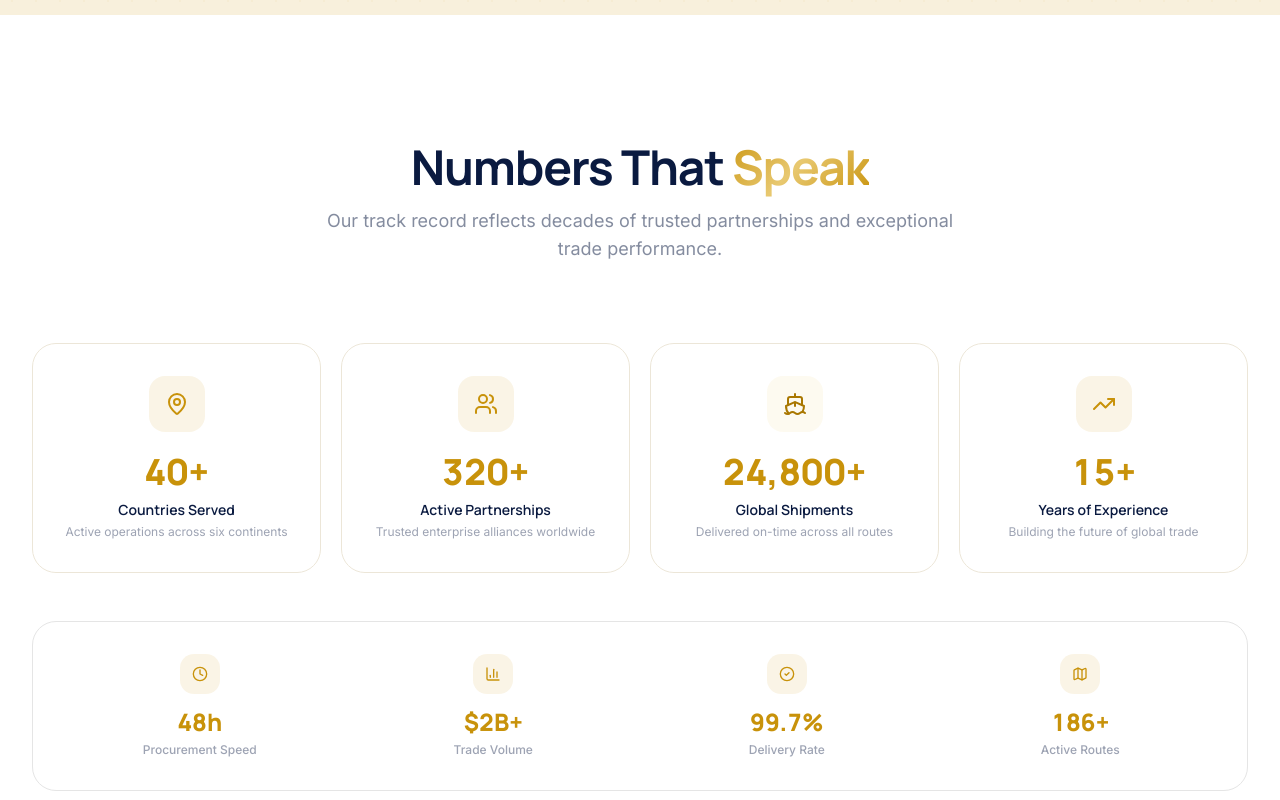
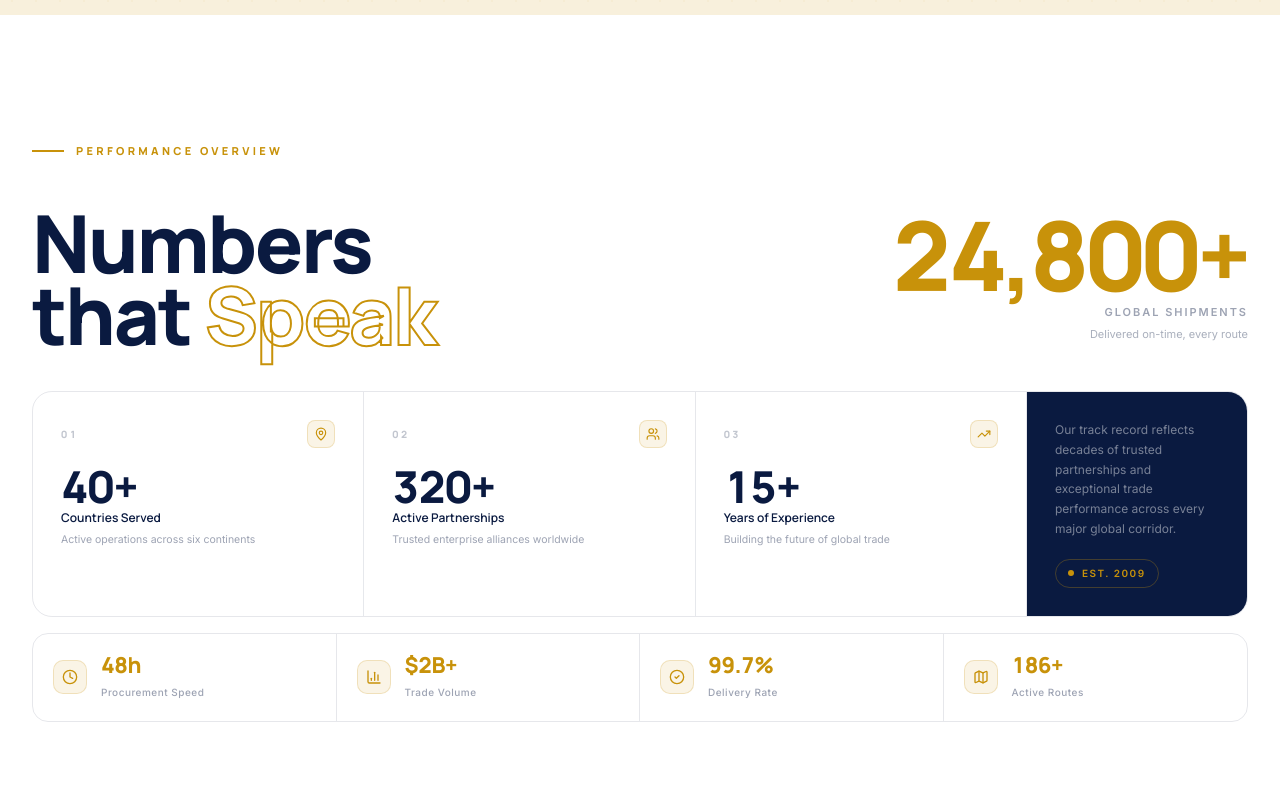
Before and after one commit to anskp/Excalibur_General_Trading, a Next.js app: page / in a window 1280 px wide. Shown: the part 3600-4400 px from the top of the page. Built offline with nearby package versions, Linux system fonts and the light colour scheme.

Commit message:
Restructure the StatsSection layout into a three distinct zones that each have a completely different visual grammar type layout structure

```diff
--- /dev/null
+++ b/backup-designs/StatsSection.jsx
@@ -0,0 +1,119 @@
+'use client';
+import { ScrollReveal, CounterAnimation } from './ScrollReveal';
+import { BarChart3, CheckCircle2, Clock, Map, MapPin, Ship, TrendingUp, Users } from 'lucide-react';
+
+const stats = [
+    {
+        icon: MapPin,
+        value: 40,
+        suffix: '+',
+        label: 'Countries Served',
+        description: 'Active operations across six continents',
+        color: 'gold',
+    },
+    {
+        icon: Users,
+        value: 320,
+        suffix: '+',
+        label: 'Active Partnerships',
+        description: 'Trusted enterprise alliances worldwide',
+        color: 'gold',
+    },
+    {
+        icon: Ship,
+        value: 24800,
+        suffix: '+',
+        label: 'Global Shipments',
+        description: 'Delivered on-time across all routes',
+        color: 'olive',
+    },
+    {
+        icon: TrendingUp,
+        value: 15,
+        suffix: '+',
+        label: 'Years of Experience',
+        description: 'Building the future of global trade',
+        color: 'gold',
+    },
+];
+
+const secondaryStats = [
+    { value: 48, suffix: 'h', label: 'Procurement Speed', icon: Clock },
+    { value: 2, suffix: 'B+', prefix: '$', label: 'Trade Volume', icon: BarChart3 },
+    { value: 99, suffix: '.7%', label: 'Delivery Rate', icon: CheckCircle2 },
+    { value: 186, suffix: '+', label: 'Active Routes', icon: Map },
+];
+
+const colorConfig = {
+    gold: { icon: 'bg-gold/10 text-gold', glow: 'shadow-gold/8' },
+    olive: { icon: 'bg-gold-light/10 text-gold-dark', glow: 'shadow-gold/8' },
+};
+
+export function StatsSection() {
+    return (<section className="relative py-24 lg:py-32">
+      {/* Subtle background gradient */}
+      <div className="absolute inset-0 bg-white"/>
+
+      <div className="relative max-w-7xl mx-auto px-4 sm:px-6 lg:px-8">
+        <ScrollReveal className="text-center mb-16 lg:mb-20">
+          {/* <div className="inline-flex items-center gap-2 px-4 py-1.5 rounded-full glass border border-gold/20 mb-6">
+            <div className="w-1.5 h-1.5 rounded-full bg-gold"/>
+            <span className="text-xs font-semibold uppercase tracking-[0.2em] text-charcoal/60">
+              Company Strength
+            </span>
+          </div> */}
+          <h2 className="text-3xl sm:text-4xl lg:text-5xl font-bold tracking-tight text-charcoal">
+            Numbers That
+            <span className="text-gradient-gold"> Speak</span>
+          </h2>
+          <p className="mt-4 text-base lg:text-lg text-charcoal/50 max-w-2xl mx-auto">
+            Our track record reflects decades of trusted partnerships and exceptional trade performance.
+          </p>
+        </ScrollReveal>
+
+        {/* Primary Stats Grid */}
+        <div className="grid grid-cols-1 sm:grid-cols-2 lg:grid-cols-4 gap-5 mb-12">
+          {stats.map((stat, index) => {
+            const config = colorConfig[stat.color];
+            const Icon = stat.icon;
+            return (<ScrollReveal key={stat.label} delay={index * 0.1}>
+                <div className={`group glass-card rounded-3xl p-6 lg:p-8 text-center border border-transparent hover:border-gold/20 transition-all duration-500 hover:-translate-y-1 hover:shadow-lg ${config.glow}`}>
+                  <div className={`inline-flex items-center justify-center w-14 h-14 rounded-2xl ${config.icon} mb-5 transition-transform duration-300 group-hover:scale-110`}>
+                    <Icon className="w-6 h-6"/>
+                  </div>
+                  <div className="mb-2">
+                    <CounterAnimation value={stat.value} suffix={stat.suffix} prefix={''} className="text-3xl lg:text-4xl font-extrabold text-gold font-display"/>
+                  </div>
+                  <h3 className="text-sm font-semibold text-charcoal mb-1">
+                    {stat.label}
+                  </h3>
+                  <p className="text-xs text-charcoal/40">
+                    {stat.description}
+                  </p>
+                </div>
+              </ScrollReveal>);
+        })}
+        </div>
+
+        {/* Secondary Stats - horizontal bar */}
+        <ScrollReveal delay={0.3}>
+          <div className="bg-white rounded-3xl p-6 lg:p-8 border border-[#E5E5E5]">
+            <div className="grid grid-cols-2 lg:grid-cols-4 gap-6">
+              {secondaryStats.map((stat) => {
+                const Icon = stat.icon;
+                return (<div key={stat.label} className="text-center">
+                  <div className="mx-auto mb-3 flex h-10 w-10 items-center justify-center rounded-xl bg-gold/10 text-gold">
+                    <Icon className="h-4 w-4" />
+                  </div>
+                  <CounterAnimation value={stat.value} suffix={stat.suffix} prefix={'prefix' in stat ? stat.prefix || '' : ''} className="text-2xl font-extrabold text-gold font-display"/>
+                  <p className="text-xs text-charcoal/40 mt-1 font-medium">{stat.label}</p>
+                </div>);
+              })}
+            </div>
+          </div>
+        </ScrollReveal>
+      </div>
+
+      <div className="section-divider mt-24 lg:mt-32"/>
+    </section>);
+}
--- a/src/components/excalibur/StatsSection.jsx
+++ b/src/components/excalibur/StatsSection.jsx
@@ -2,14 +2,14 @@
 import { ScrollReveal, CounterAnimation } from './ScrollReveal';
 import { BarChart3, CheckCircle2, Clock, Map, MapPin, Ship, TrendingUp, Users } from 'lucide-react';
 
-const stats = [
+const primaryStats = [
     {
         icon: MapPin,
         value: 40,
         suffix: '+',
         label: 'Countries Served',
         description: 'Active operations across six continents',
-        color: 'gold',
+        index: '01',
     },
     {
         icon: Users,
@@ -17,15 +17,7 @@ const stats = [
         suffix: '+',
         label: 'Active Partnerships',
         description: 'Trusted enterprise alliances worldwide',
-        color: 'gold',
-    },
-    {
-        icon: Ship,
-        value: 24800,
-        suffix: '+',
-        label: 'Global Shipments',
-        description: 'Delivered on-time across all routes',
-        color: 'olive',
+        index: '02',
     },
     {
         icon: TrendingUp,
@@ -33,87 +25,150 @@ const stats = [
         suffix: '+',
         label: 'Years of Experience',
         description: 'Building the future of global trade',
-        color: 'gold',
+        index: '03',
     },
 ];
 
 const secondaryStats = [
-    { value: 48, suffix: 'h', label: 'Procurement Speed', icon: Clock },
-    { value: 2, suffix: 'B+', prefix: '$', label: 'Trade Volume', icon: BarChart3 },
-    { value: 99, suffix: '.7%', label: 'Delivery Rate', icon: CheckCircle2 },
-    { value: 186, suffix: '+', label: 'Active Routes', icon: Map },
+    { value: 48,  suffix: 'h',   label: 'Procurement Speed', icon: Clock },
+    { value: 2,   suffix: 'B+', prefix: '$', label: 'Trade Volume', icon: BarChart3 },
+    { value: 99,  suffix: '.7%', label: 'Delivery Rate', icon: CheckCircle2 },
+    { value: 186, suffix: '+',   label: 'Active Routes', icon: Map },
 ];
 
-const colorConfig = {
-    gold: { icon: 'bg-gold/10 text-gold', glow: 'shadow-gold/8' },
-    olive: { icon: 'bg-gold-light/10 text-gold-dark', glow: 'shadow-gold/8' },
-};
-
 export function StatsSection() {
-    return (<section className="relative py-24 lg:py-32">
-      {/* Subtle background gradient */}
-      <div className="absolute inset-0 bg-white"/>
+    return (
+        <section className="relative py-24 lg:py-32 overflow-hidden">
+            <div className="absolute inset-0 bg-white" />
 
             <div className="relative max-w-7xl mx-auto px-4 sm:px-6 lg:px-8">
-        <ScrollReveal className="text-center mb-16 lg:mb-20">
-          {/* <div className="inline-flex items-center gap-2 px-4 py-1.5 rounded-full glass border border-gold/20 mb-6">
-            <div className="w-1.5 h-1.5 rounded-full bg-gold"/>
-            <span className="text-xs font-semibold uppercase tracking-[0.2em] text-charcoal/60">
-              Company Strength
+
+                {/* ── Eyebrow ── */}
+                <ScrollReveal>
+                    <div className="flex items-center gap-3 mb-10 lg:mb-12">
+                        <div className="w-8 h-[1.5px] bg-gold" />
+                        <span className="text-[11px] font-bold uppercase tracking-[0.3em] text-gold font-display">
+                            Performance Overview
                         </span>
-          </div> */}
-          <h2 className="text-3xl sm:text-4xl lg:text-5xl font-bold tracking-tight text-charcoal">
-            Numbers That
-            <span className="text-gradient-gold"> Speak</span>
-          </h2>
-          <p className="mt-4 text-base lg:text-lg text-charcoal/50 max-w-2xl mx-auto">
-            Our track record reflects decades of trusted partnerships and exceptional trade performance.
-          </p>
+                    </div>
                 </ScrollReveal>
 
-        {/* Primary Stats Grid */}
-        <div className="grid grid-cols-1 sm:grid-cols-2 lg:grid-cols-4 gap-5 mb-12">
-          {stats.map((stat, index) => {
-            const config = colorConfig[stat.color];
-            const Icon = stat.icon;
-            return (<ScrollReveal key={stat.label} delay={index * 0.1}>
-                <div className={`group glass-card rounded-3xl p-6 lg:p-8 text-center border border-transparent hover:border-gold/20 transition-all duration-500 hover:-translate-y-1 hover:shadow-lg ${config.glow}`}>
-                  <div className={`inline-flex items-center justify-center w-14 h-14 rounded-2xl ${config.icon} mb-5 transition-transform duration-300 group-hover:scale-110`}>
-                    <Icon className="w-6 h-6"/>
-                  </div>
-                  <div className="mb-2">
-                    <CounterAnimation value={stat.value} suffix={stat.suffix} prefix={''} className="text-3xl lg:text-4xl font-extrabold text-gold font-display"/>
-                  </div>
-                  <h3 className="text-sm font-semibold text-charcoal mb-1">
-                    {stat.label}
-                  </h3>
-                  <p className="text-xs text-charcoal/40">
-                    {stat.description}
+                {/* ── ZONE 1: Hero — giant headline LEFT, featured stat RIGHT ── */}
+                <ScrollReveal>
+                    <div className="flex items-end justify-between gap-8 mb-8 lg:mb-10">
+
+                        {/* Headline */}
+                        <h2 className="font-display text-[clamp(44px,7vw,80px)] font-extrabold leading-[0.9] tracking-[-0.03em] text-charcoal">
+                            Numbers<br />
+                            that{' '}
+                            <span
+                                className="[-webkit-text-stroke:2px_theme(colors.gold)] text-transparent"
+                            >
+                                Speak
+                            </span>
+                        </h2>
+
+                        {/* Featured stat — Global Shipments anchored top-right */}
+                        <div className="shrink-0 text-right pb-1.5">
+                            <CounterAnimation
+                                value={24800}
+                                suffix="+"
+                                prefix=""
+                                className="font-display text-[clamp(52px,9vw,96px)] font-extrabold leading-[.85] tracking-[-0.04em] text-gold tabular-nums"
+                            />
+                            <p className="text-[11px] font-semibold uppercase tracking-[0.18em] text-charcoal/40 mt-1.5">
+                                Global Shipments
+                            </p>
+                            <p className="text-[11px] text-charcoal/35 mt-0.5">
+                                Delivered on-time, every route
                             </p>
                         </div>
-              </ScrollReveal>);
-        })}
+                    </div>
+                </ScrollReveal>
+
+                {/* ── ZONE 2: 3-stat split row + dark description cell ── */}
+                <ScrollReveal delay={0.08}>
+                    <div className="grid grid-cols-1 sm:grid-cols-2 lg:grid-cols-[1fr_1fr_1fr_220px] border border-charcoal/10 rounded-[20px] overflow-hidden mb-4">
+
+                        {primaryStats.map((stat, i) => {
+                            const Icon = stat.icon;
+                            return (
+                                <div
+                                    key={stat.label}
+                                    className="group relative p-6 lg:p-7 border-b sm:border-b-0 border-charcoal/10 lg:border-r lg:border-b-0 sm:last-of-type:border-r-0 hover:bg-gold/[0.05] transition-colors duration-300"
+                                >
+                                    {/* Top bar sweep on hover */}
+                                    <div className="absolute top-0 left-0 right-0 h-[2px] bg-gold origin-left scale-x-0 group-hover:scale-x-100 transition-transform duration-500 ease-[cubic-bezier(0.16,1,0.3,1)]" />
+
+                                    {/* Index + Icon */}
+                                    <div className="flex items-center justify-between mb-4">
+                                        <span className="text-[10px] font-bold tracking-[0.25em] text-charcoal/25 uppercase font-display">
+                                            {stat.index}
+                                        </span>
+                                        <div className="flex h-7 w-7 items-center justify-center rounded-[8px] bg-gold/10 border border-gold/20 group-hover:bg-gold/20 transition-colors duration-300">
+                                            <Icon className="w-3.5 h-3.5 text-gold" />
+                                        </div>
                                     </div>
 
-        {/* Secondary Stats - horizontal bar */}
-        <ScrollReveal delay={0.3}>
-          <div className="bg-white rounded-3xl p-6 lg:p-8 border border-[#E5E5E5]">
-            <div className="grid grid-cols-2 lg:grid-cols-4 gap-6">
+                                    {/* Number */}
+                                    <CounterAnimation
+                                        value={stat.value}
+                                        suffix={stat.suffix}
+                                        prefix=""
+                                        className="font-display text-[clamp(32px,4.5vw,44px)] font-extrabold tracking-[-0.025em] leading-none text-charcoal mb-1.5 tabular-nums [&_.suffix]:text-gold [&_.suffix]:text-[.55em] [&_.suffix]:align-super [&_.suffix]:leading-none"
+                                    />
+
+                                    <h3 className="text-[12px] font-semibold text-charcoal mb-1">{stat.label}</h3>
+                                    <p className="text-[10.5px] text-charcoal/40 leading-relaxed">{stat.description}</p>
+                                </div>
+                            );
+                        })}
+
+                        {/* Dark description cell */}
+                        <div className="bg-charcoal p-6 lg:p-7 flex flex-col justify-between">
+                            <p className="text-[12px] leading-[1.65] text-white/45">
+                                Our track record reflects decades of trusted partnerships and exceptional trade performance across every major global corridor.
+                            </p>
+                            <div className="mt-5 inline-flex items-center gap-2 px-3 py-1.5 rounded-full border border-gold/30 w-fit">
+                                <div className="w-1.5 h-1.5 rounded-full bg-gold" />
+                                <span className="text-[10px] font-bold uppercase tracking-[0.15em] text-gold">Est. 2009</span>
+                            </div>
+                        </div>
+                    </div>
+                </ScrollReveal>
+
+                {/* ── ZONE 3: 4-cell secondary metric strip ── */}
+                <ScrollReveal delay={0.16}>
+                    <div className="grid grid-cols-2 lg:grid-cols-4 border border-charcoal/10 rounded-[16px] overflow-hidden divide-x divide-y lg:divide-y-0 divide-charcoal/10">
                         {secondaryStats.map((stat) => {
                             const Icon = stat.icon;
-                return (<div key={stat.label} className="text-center">
-                  <div className="mx-auto mb-3 flex h-10 w-10 items-center justify-center rounded-xl bg-gold/10 text-gold">
+                            return (
+                                <div
+                                    key={stat.label}
+                                    className="group flex items-center gap-3.5 px-5 py-5 hover:bg-gold/[0.05] transition-colors duration-300"
+                                >
+                                    <div className="shrink-0 flex h-[34px] w-[34px] items-center justify-center rounded-[10px] bg-gold/10 border border-gold/20 text-gold group-hover:bg-gold/20 transition-colors duration-300">
                                         <Icon className="h-4 w-4" />
                                     </div>
-                  <CounterAnimation value={stat.value} suffix={stat.suffix} prefix={'prefix' in stat ? stat.prefix || '' : ''} className="text-2xl font-extrabold text-gold font-display"/>
-                  <p className="text-xs text-charcoal/40 mt-1 font-medium">{stat.label}</p>
-                </div>);
+                                    <div>
+                                        <CounterAnimation
+                                            value={stat.value}
+                                            suffix={stat.suffix}
+                                            prefix={'prefix' in stat ? stat.prefix || '' : ''}
+                                            className="font-display text-[22px] font-extrabold leading-none text-gold tracking-[-0.02em] tabular-nums"
+                                        />
+                                        <p className="text-[10px] text-charcoal/40 mt-1 font-medium tracking-[0.05em]">
+                                            {stat.label}
+                                        </p>
+                                    </div>
+                                </div>
+                            );
                         })}
-            </div>
                     </div>
                 </ScrollReveal>
             </div>
 
-      <div className="section-divider mt-24 lg:mt-32"/>
-    </section>);
+            <div className="section-divider mt-24 lg:mt-32" />
+        </section>
+    );
 }
```
Lines whose indentation alone changed are shown as unchanged.
